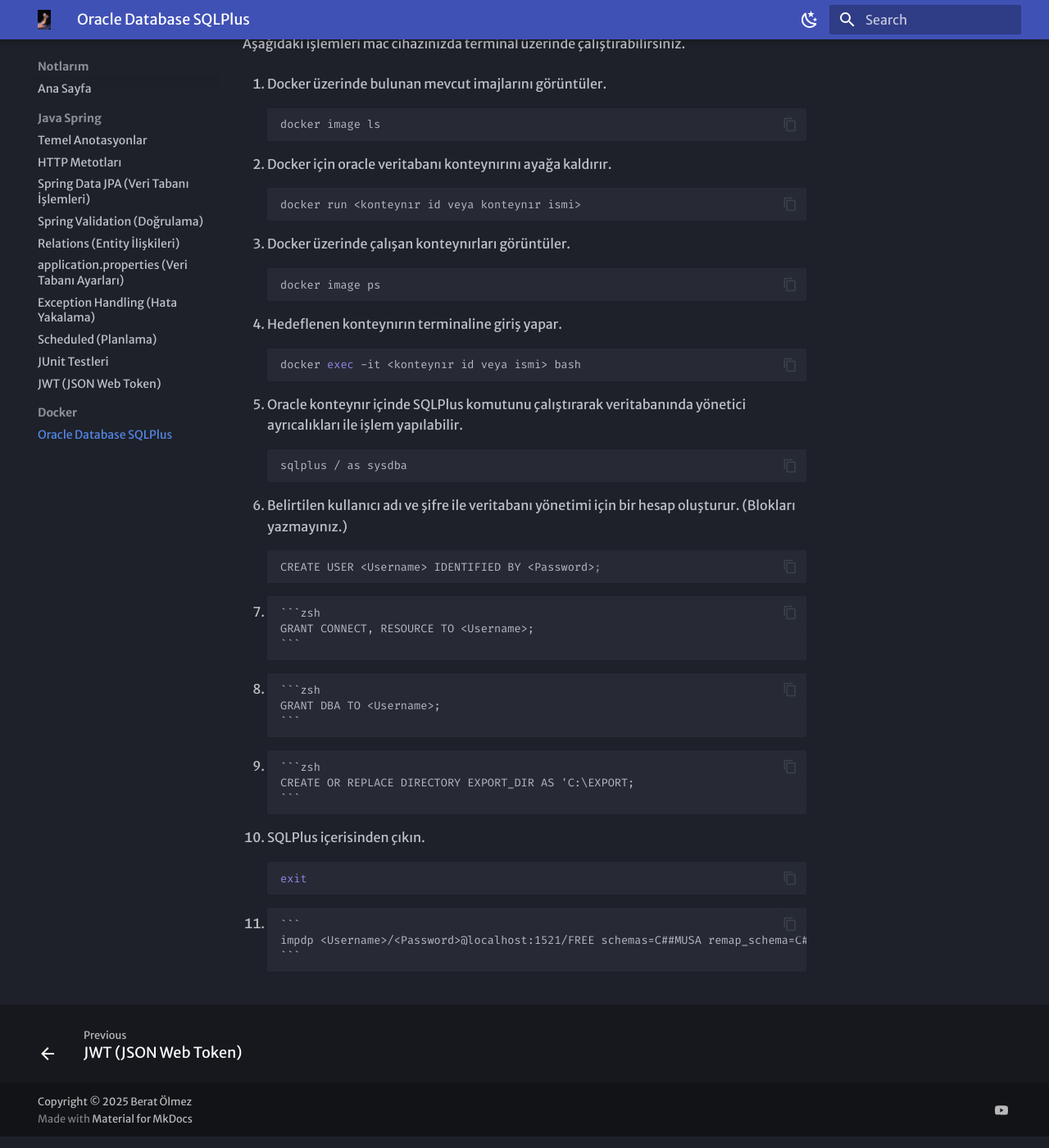
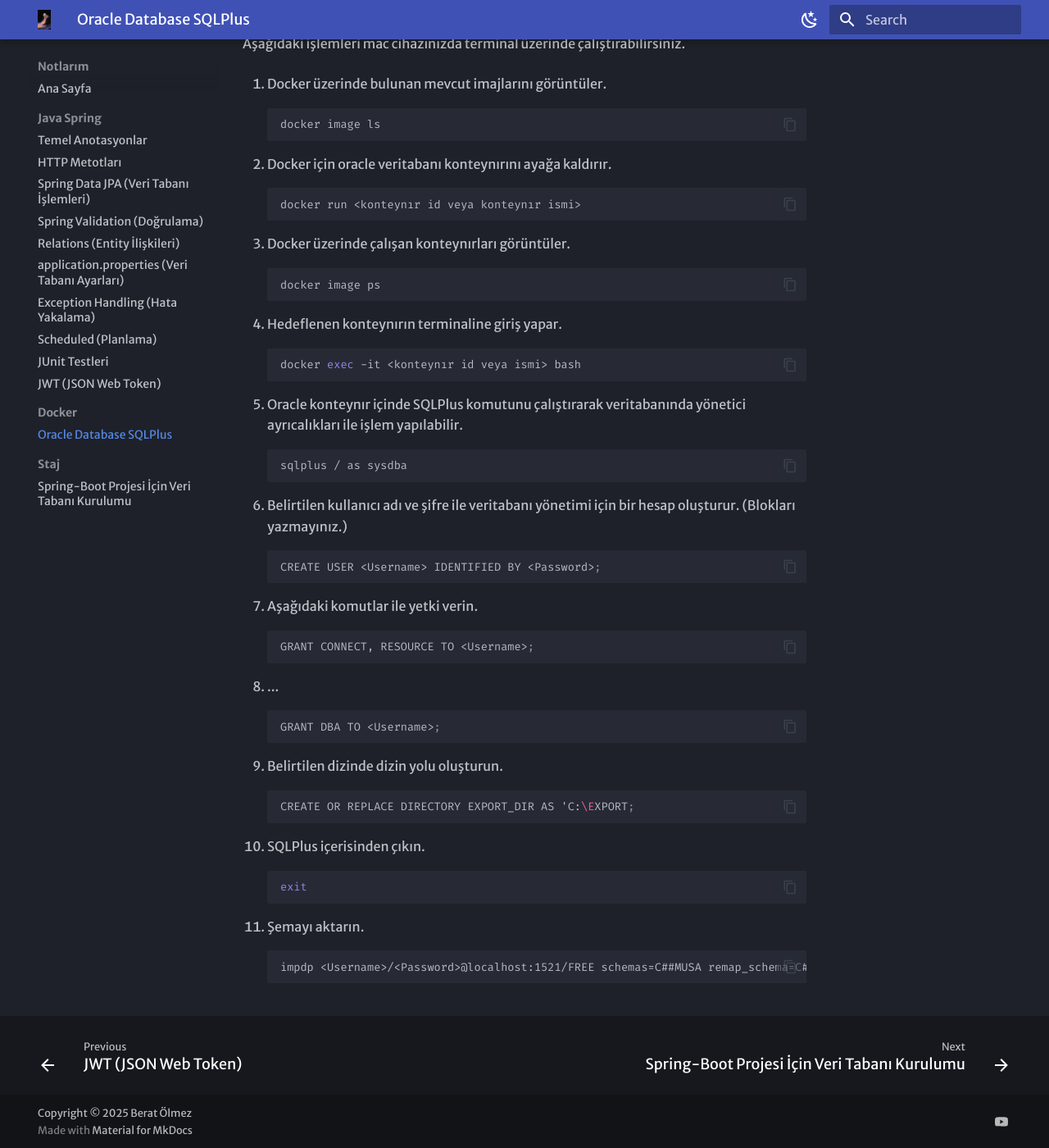
Before and after one commit to beratolmez/java-spring-boot-notlari, an MkDocs documentation site: the page built from docs/Docker/oracle_database_sqlplus.md, in a window 1280 px wide and 1400 px high, scrolled down 139 px. Shown: the whole window at 82% size. Built offline with MkDocs 1.6.1 and Material for MkDocs 9.7.7, drawn with Linux system fonts in a browser that asks for light colours.

Commit message:
Staj sayfası eklendi.

````diff
--- a/docs/Docker/oracle_database_sqlplus.md
+++ b/docs/Docker/oracle_database_sqlplus.md
@@ -4,62 +4,66 @@
 
 1. Docker üzerinde bulunan mevcut imajlarını görüntüler.
 
-    ```zsh
+    ```sh
     docker image ls
     ```
 
 2. Docker için oracle veritabanı konteynırını ayağa kaldırır.
 
-    ```zsh
+    ```sh
     docker run <konteynır id veya konteynır ismi>
     ```
 
 3. Docker üzerinde çalışan konteynırları görüntüler.
 
-    ```zsh
+    ```sh
     docker image ps
     ```
 
 4. Hedeflenen konteynırın terminaline giriş yapar.
 
-    ```zsh
+    ```sh
     docker exec -it <konteynır id veya ismi> bash
     ```
 
 5. Oracle konteynır içinde SQLPlus komutunu çalıştırarak veritabanında yönetici ayrıcalıkları ile işlem yapılabilir.
 
-    ```zsh
+    ```sh
     sqlplus / as sysdba
     ```
 
 6. Belirtilen kullanıcı adı ve şifre ile veritabanı yönetimi için bir hesap oluşturur. (Blokları yazmayınız.)
 
-    ```zsh
+    ```sh
     CREATE USER <Username> IDENTIFIED BY <Password>;
     ```
 
-7.
-    ```zsh
+7. Aşağıdaki komutlar ile yetki verin.
+
+    ```sh
     GRANT CONNECT, RESOURCE TO <Username>;
     ```
 
-8.
-    ```zsh
+8. ...
+
+    ```sh
     GRANT DBA TO <Username>;
     ```
 
-9.
-    ```zsh
+9.  Belirtilen dizinde dizin yolu oluşturun.
+
+    ```sh
     CREATE OR REPLACE DIRECTORY EXPORT_DIR AS 'C:\EXPORT;
     ```
 
 10. SQLPlus içerisinden çıkın.
 
-    ```zsh
+    ```sh
     exit
     ```
 
-11.
+11. Şemayı aktarın.
+
     ```
     impdp <Username>/<Password>@localhost:1521/FREE schemas=C##MUSA remap_schema=C##MUSA:<Username> directory=EXPORT_DIR dumpfile=EXPORT_FILE.dmp logfile=my_import.log content=ALL
     ```
--- a/mkdocs.yml
+++ b/mkdocs.yml
@@ -49,6 +49,8 @@
     - JWT (JSON Web Token): JavaSpring/json_web_token.md
   - Docker:
     - Oracle Database SQLPlus: Docker/oracle_database_sqlplus.md
+  - Staj:
+    - Spring-Boot Projesi İçin Veri Tabanı Kurulumu: Staj/database_setup.md
 markdown_extensions:
   - codehilite:
       guess_lang: false
````
Also changed, not shown: docs/Staj/database_setup.md (added, +41 -0 lines).
